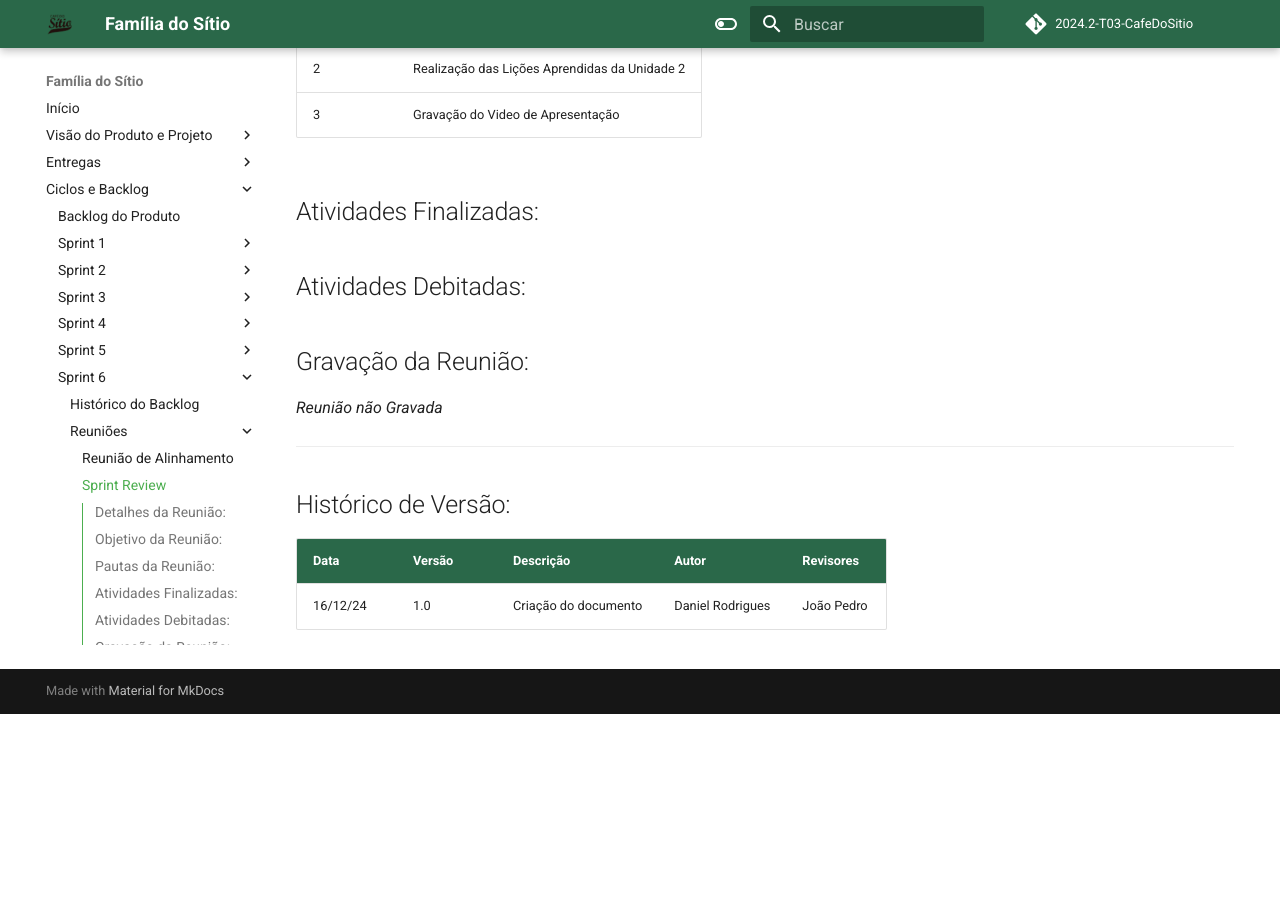
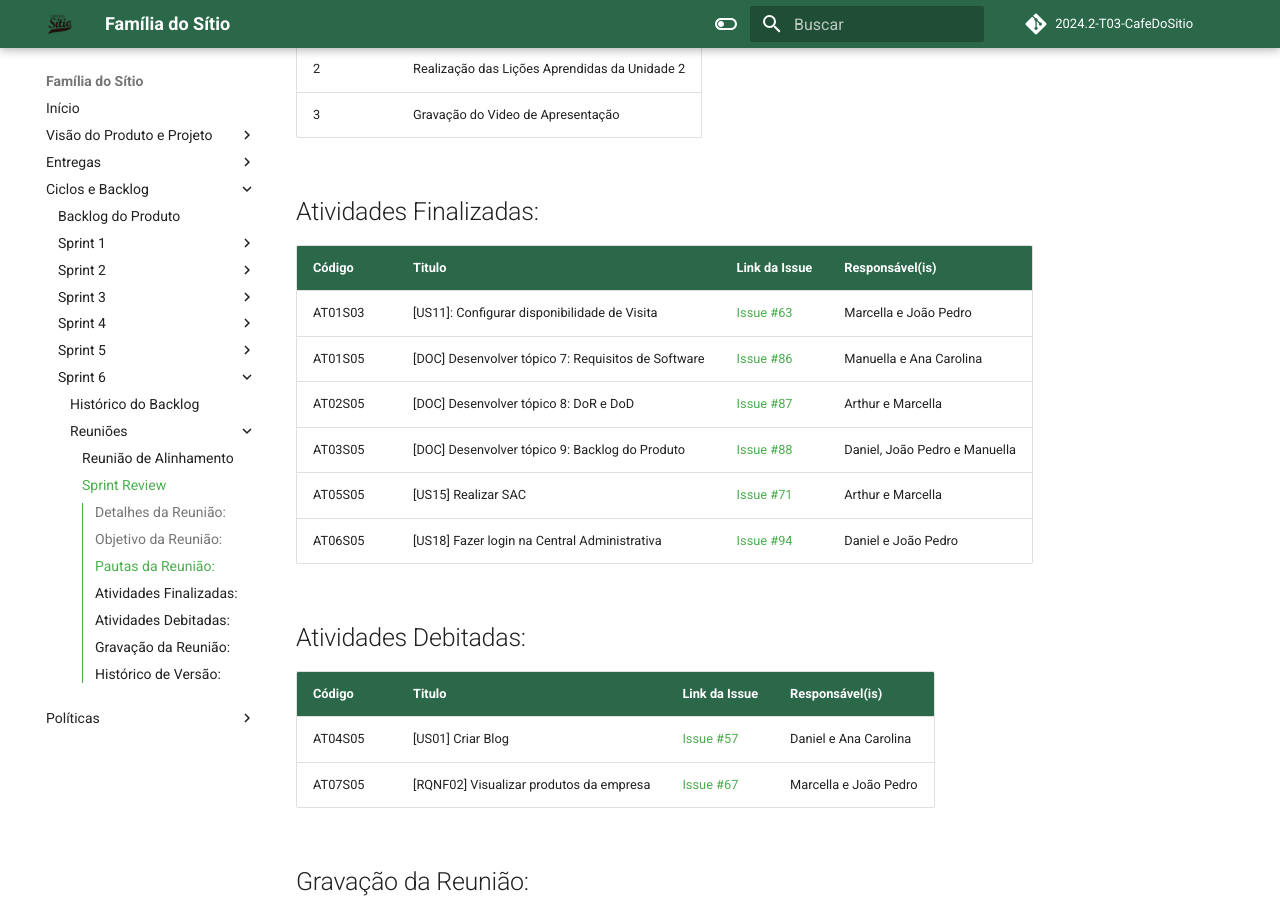
Before and after one commit to mdsreq-fga-unb/2024.2-T03-CafeDoSitio, an MkDocs documentation site: the page built from docs/sections/4-sprints/sprint6/reuniões/[Equipe]16Dez2024.md, in a window 1280 px wide and 900 px high, scrolled down 1273 px. Built offline with MkDocs 1.6.1 and Material for MkDocs 9.7.7, drawn with Linux system fonts in a browser that asks for light colours; comment, search, counter and statistics services are not loaded; before the commit the page ends 1987 px from its top, so only the background shows below that.

Commit message:
docs: corrigindo ata de review

```diff
--- a/docs/sections/4-sprints/sprint6/reuniões/[Equipe]16Dez2024.md
+++ b/docs/sections/4-sprints/sprint6/reuniões/[Equipe]16Dez2024.md
@@ -27,8 +27,22 @@ A reunião de Review tinha como objetivo monitorar o andamento das atividades de
 
 ## Atividades Finalizadas:
 
+Código  | Titulo                                                 | Link da Issue | Responsável(is)
+------- | ------------------------------------------------------ | ------------- | ---------------
+AT01S03 | [US11]: Configurar disponibilidade de Visita | [Issue #63](https://github.com/mdsreq-fga-unb/2024.2-T03-CafeDoSitio/issues/63) | Marcella e João Pedro
+AT01S05 | [DOC] Desenvolver tópico 7: Requisitos de Software     | [Issue #86](https://github.com/mdsreq-fga-unb/2024.2-T03-CafeDoSitio/issues/86) | Manuella e Ana Carolina
+AT02S05 | [DOC] Desenvolver tópico 8: DoR e DoD                  | [Issue #87](https://github.com/mdsreq-fga-unb/2024.2-T03-CafeDoSitio/issues/87) | Arthur e Marcella
+AT03S05 | [DOC] Desenvolver tópico 9: Backlog do Produto         | [Issue #88](https://github.com/mdsreq-fga-unb/2024.2-T03-CafeDoSitio/issues/63) | Daniel, João Pedro e Manuella
+AT05S05 | [US15] Realizar SAC                                    | [Issue #71](https://github.com/mdsreq-fga-unb/2024.2-T03-CafeDoSitio/issues/71) | Arthur e Marcella
+AT06S05 | [US18] Fazer login na Central Administrativa           | [Issue #94](https://github.com/mdsreq-fga-unb/2024.2-T03-CafeDoSitio/issues/94) | Daniel e João Pedro
+
 
 ## Atividades Debitadas:
+
+Código  | Titulo                                                 | Link da Issue | Responsável(is)
+------- | ------------------------------------------------------ | ------------- | ---------------
+AT04S05 | [US01] Criar Blog                                      | [Issue #57](https://github.com/mdsreq-fga-unb/2024.2-T03-CafeDoSitio/issues/57) | Daniel e Ana Carolina
+AT07S05 | [RQNF02] Visualizar produtos da empresa                | [Issue #67](https://github.com/mdsreq-fga-unb/2024.2-T03-CafeDoSitio/issues/67) | Marcella e João Pedro
 
 
 ## Gravação da Reunião:
```
Also changed, not shown: other parts of docs/sections/4-sprints/sprint6/reuniões/[Equipe]16Dez2024.md (+1 -1 lines), docs/sections/4-sprints/sprint6/HistoricoBacklog.md (+1 -1 lines).
